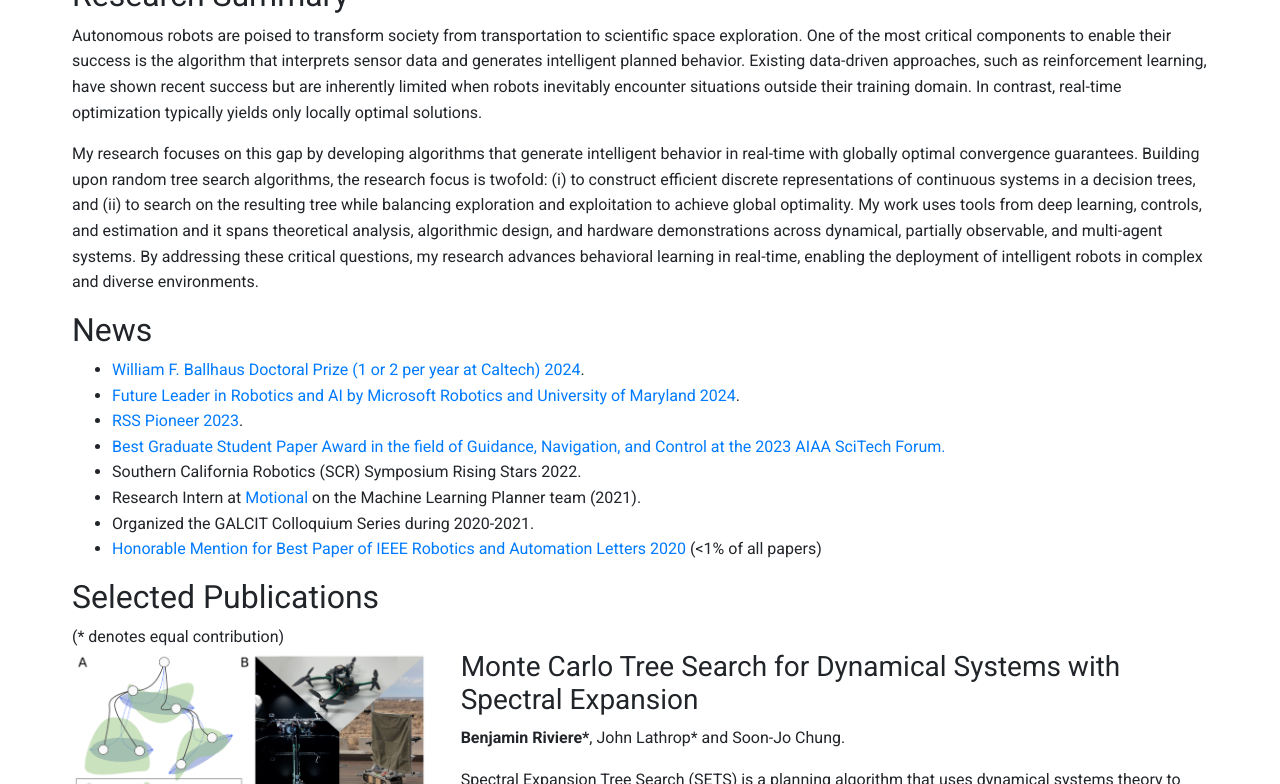
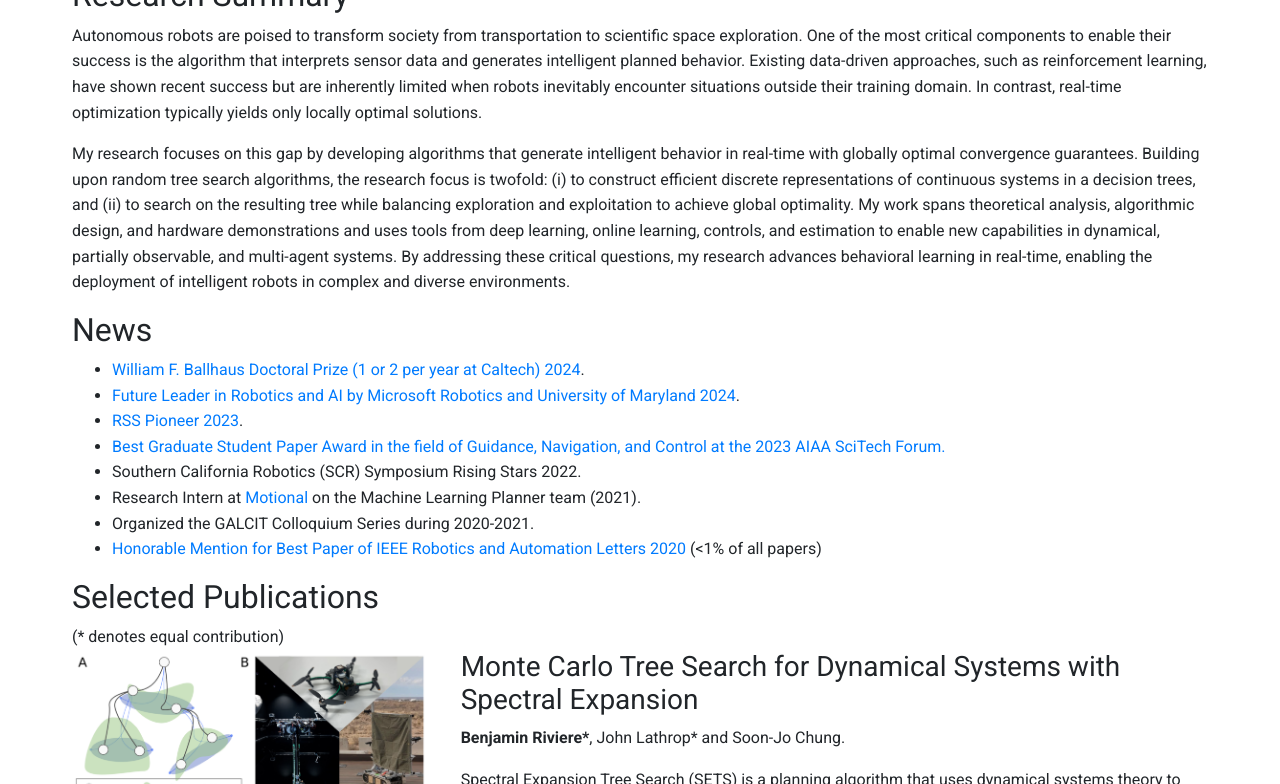
Before and after one commit to bpriviere/bpriviere.github.io, a Jekyll site: the page built from index.md, in a window 1280 px wide and 900 px high, scrolled down 431 px, cut to the strip 116-900 px from the top of the window. Built offline with Jekyll 4.4.1, drawn with Linux system fonts in a browser that asks for light colours.

Commit message:
minor blurb stuff

```diff
--- a/_layouts/home.html
+++ b/_layouts/home.html
@@ -163,7 +163,7 @@
                 <p>
                     My research focuses on this gap by developing algorithms that generate intelligent behavior in real-time with globally optimal convergence guarantees.
                     Building upon random tree search algorithms, the research focus is twofold: (i) to construct efficient discrete representations of continuous systems in a decision trees, and (ii) to search on the resulting tree while balancing exploration and exploitation to achieve global optimality.
-                    My work uses tools from deep learning, controls, and estimation and it spans theoretical analysis, algorithmic design, and hardware demonstrations across dynamical, partially observable, and multi-agent systems.
+                    My work spans theoretical analysis, algorithmic design, and hardware demonstrations and uses tools from deep learning, online learning, controls, and estimation to enable new capabilities in dynamical, partially observable, and multi-agent systems.
                     By addressing these critical questions, my research advances behavioral learning in real-time, enabling the deployment of intelligent robots in complex and diverse environments.
                 </p>
             </section>
```
